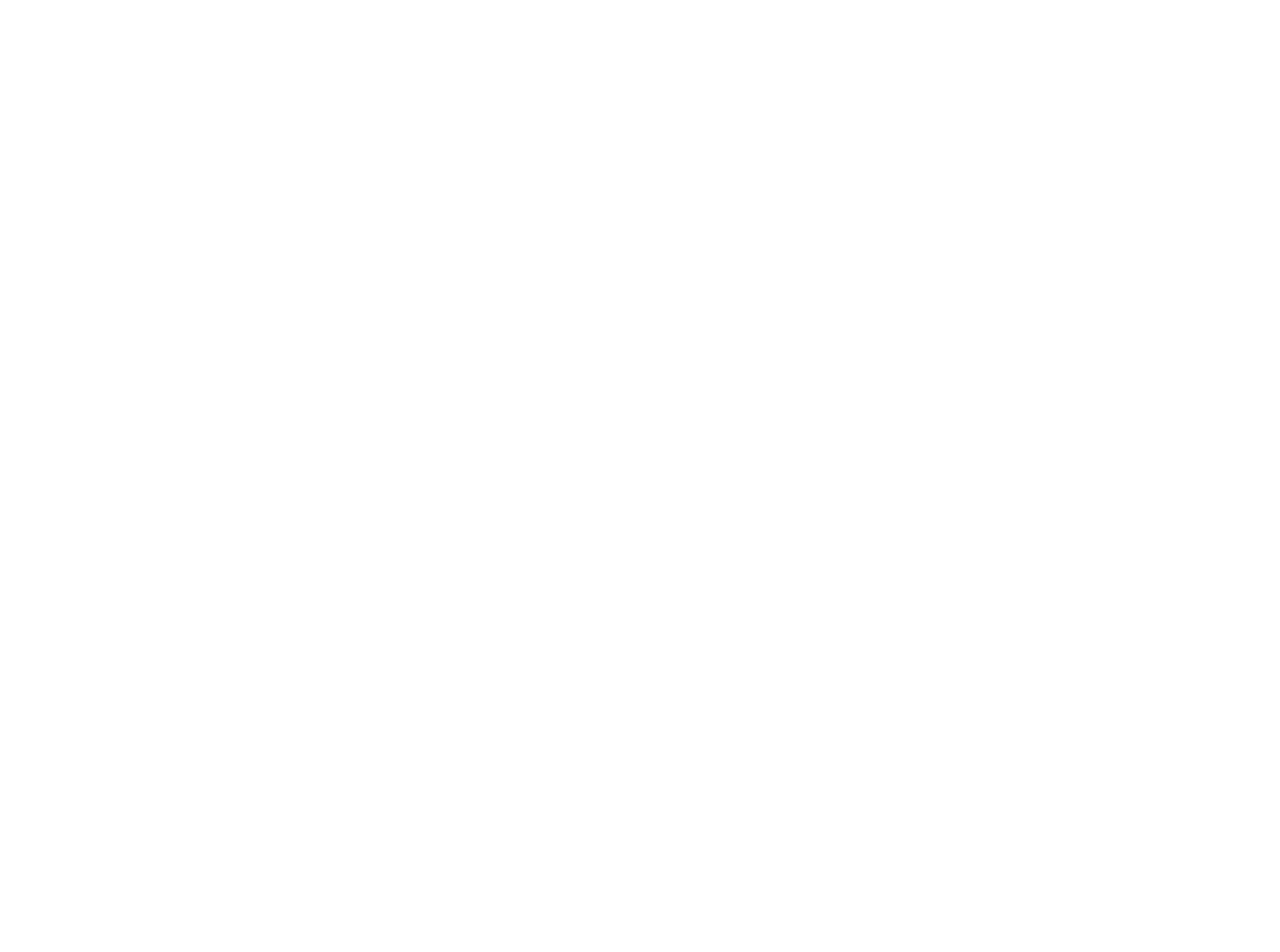
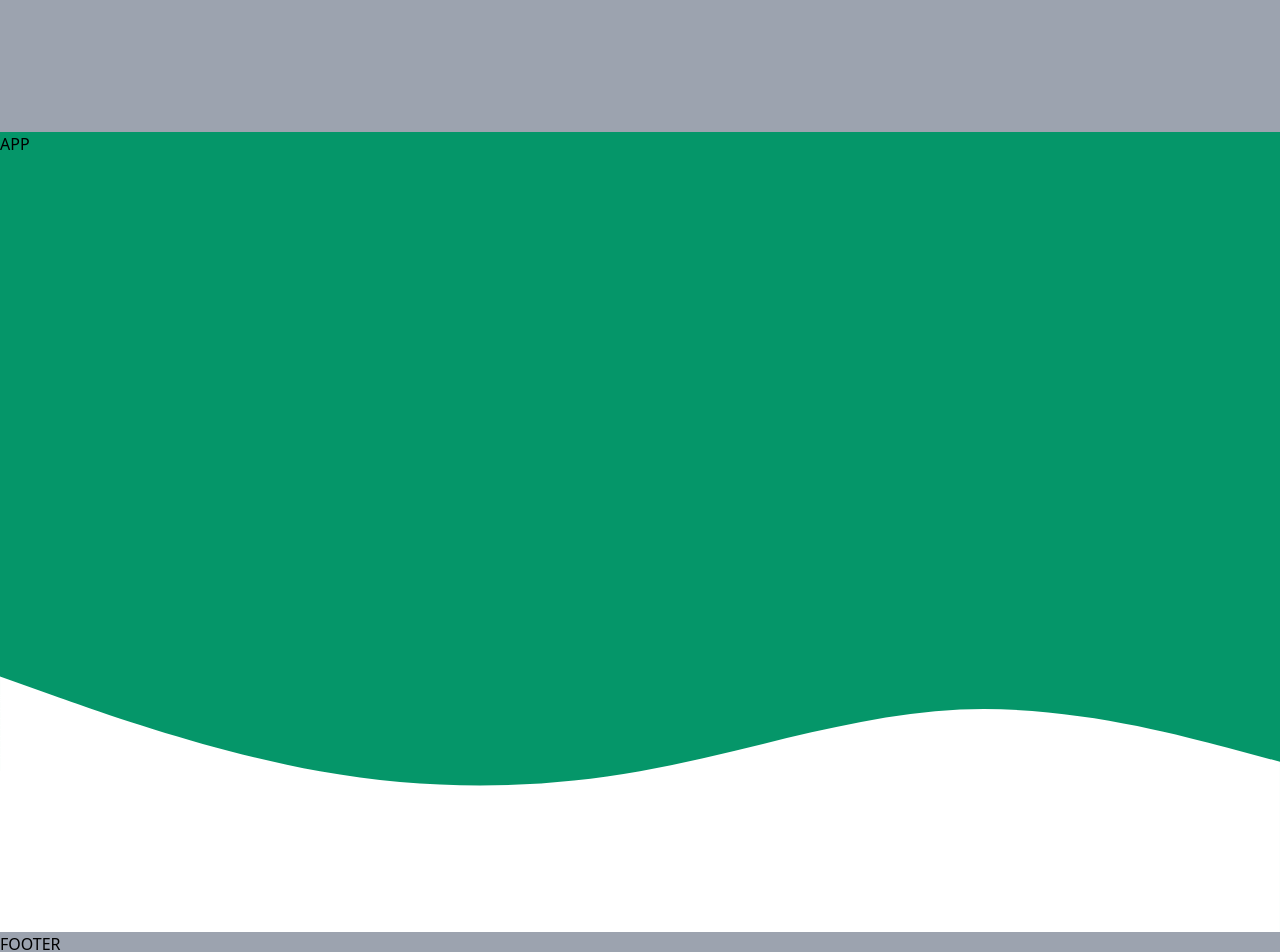
Before and after one commit to luis-isasi/personal-web, a Next.js app: page / in a window 1280 px wide. Shown: the part 60-1012 px from the top of the page. Before the commit the page ends 800 px from the top, so only its background shows below. Built offline with nearby package versions, Linux system fonts and the light colour scheme.

Commit message:
chore: add base components

```diff
--- /dev/null
+++ b/src/components/Footer/Footer.tsx
@@ -0,0 +1,5 @@
+const Footer = () => {
+  return <footer className="h-48 w-full bg-gray-400">FOOTER</footer>
+}
+
+export default Footer
--- /dev/null
+++ b/src/components/Footer/index.tsx
@@ -0,0 +1 @@
+export { default } from './Footer'
--- /dev/null
+++ b/src/components/Header/Header.tsx
@@ -0,0 +1,5 @@
+const Header = () => {
+  return <header className="h-48 w-full bg-gray-400">HEADER</header>
+}
+
+export default Header
--- /dev/null
+++ b/src/components/Header/index.tsx
@@ -0,0 +1 @@
+export { default } from './Header'
--- /dev/null
+++ b/src/components/Layout/Layout.tsx
@@ -0,0 +1,14 @@
+import Header from '@Components/Header'
+import Footer from '@Components/Footer'
+
+const Layout: React.FC = ({ children }) => {
+  return (
+    <div>
+      <Header />
+      {children}
+      <Footer />
+    </div>
+  )
+}
+
+export default Layout
--- /dev/null
+++ b/src/components/Layout/index.tsx
@@ -0,0 +1 @@
+export { default } from './Layout'
--- a/src/pages/_app.tsx
+++ b/src/pages/_app.tsx
@@ -1,7 +1,15 @@
 import type { AppProps } from 'next/app'
 import '../../styles/globals.css'
 
+import Layout from '@Components/Layout'
+
 function MyApp({ Component, pageProps }: AppProps) {
-  return <Component {...pageProps} />
+  return (
+    <>
+      <Layout>
+        <Component {...pageProps} />
+      </Layout>
+    </>
+  )
 }
 export default MyApp
--- a/src/views/App/App.tsx
+++ b/src/views/App/App.tsx
@@ -1,5 +1,12 @@
+import Wave from './components/Wave'
+
 const App = () => {
-  return <div>DESDE APP</div>
+  return (
+    <div className="w-full h-screen bg-green-600 relative">
+      APP
+      <Wave className="absolute bottom-0" />
+    </div>
+  )
 }
 
 export default App
--- /dev/null
+++ b/src/views/App/components/Wave.tsx
@@ -0,0 +1,17 @@
+const Wave: React.FC<{ className: string }> = ({ className }) => {
+  return (
+    <svg
+      className={className}
+      xmlns="http://www.w3.org/2000/svg"
+      viewBox="0 0 1440 320"
+    >
+      <path
+        fill="#ffffff"
+        fillOpacity="1"
+        d="M0,32L60,53.3C120,75,240,117,360,138.7C480,160,600,160,720,138.7C840,117,960,75,1080,69.3C1200,64,1320,96,1380,112L1440,128L1440,320L1380,320C1320,320,1200,320,1080,320C960,320,840,320,720,320C600,320,480,320,360,320C240,320,120,320,60,320L0,320Z"
+      ></path>
+    </svg>
+  )
+}
+
+export default Wave
--- a/tsconfig.json
+++ b/tsconfig.json
@@ -15,8 +15,8 @@
     "isolatedModules": true,
     "jsx": "preserve",
     "paths": {
-      "@Components/*": ["/src/components/*"],
-      "@Views/*": ["/src/views/*"]
+      "@Components/*": ["./src/components/*"],
+      "@Views/*": ["./src/views/*"]
     }
   },
   "include": ["next-env.d.ts", "**/*.ts", "**/*.tsx"],
```
